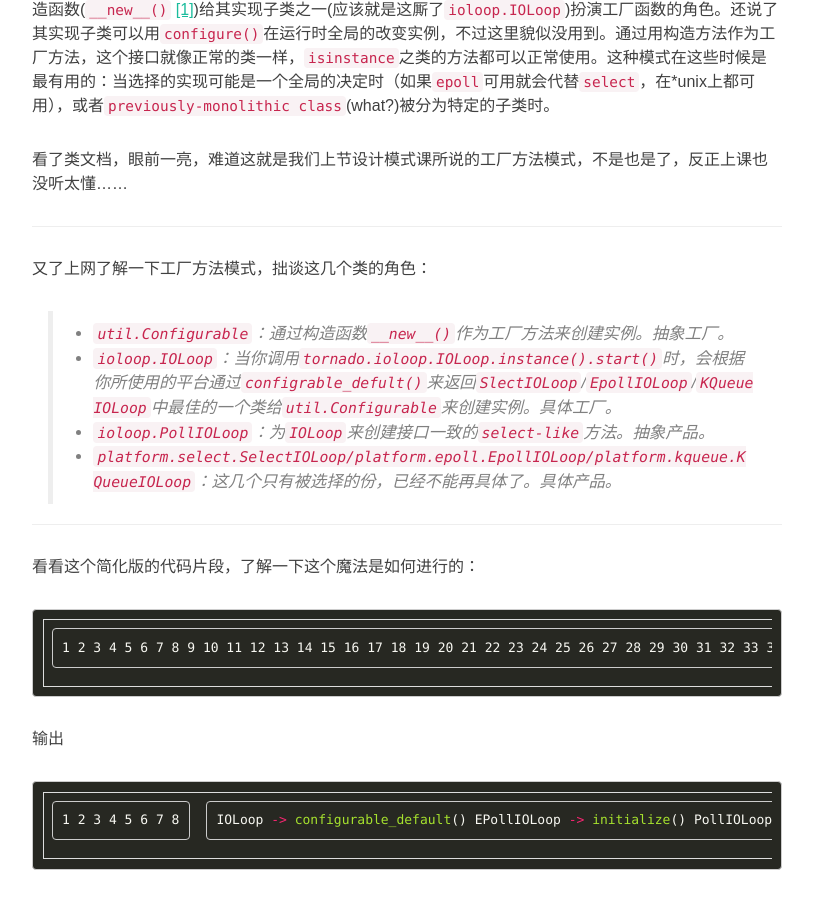
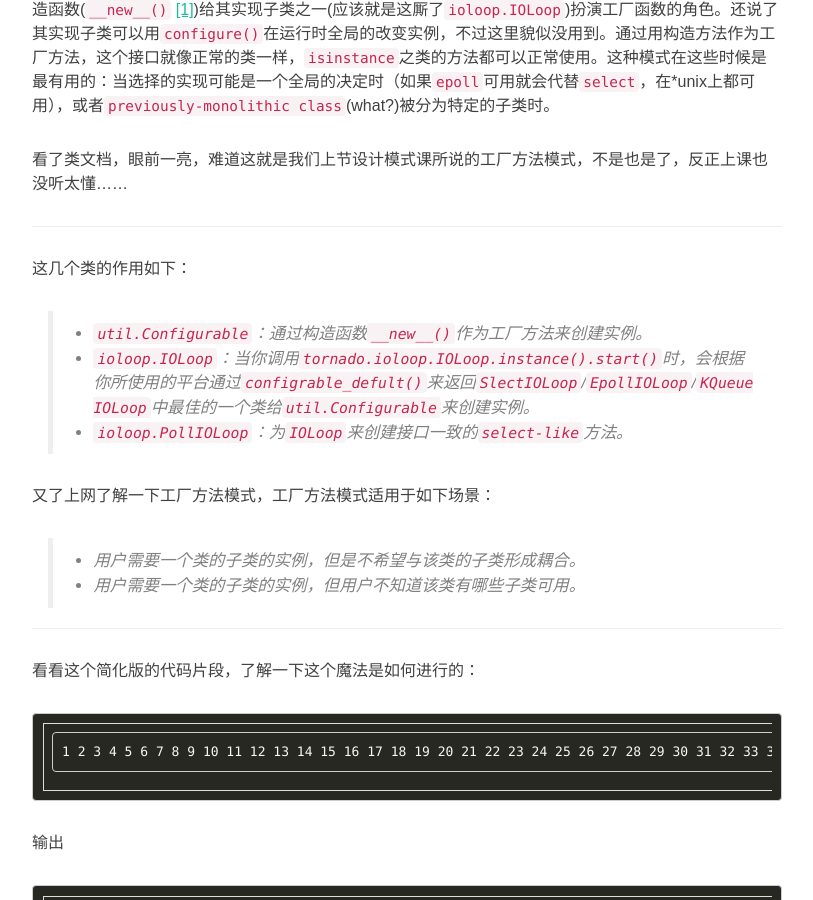
Before and after one commit to damnever/damnever.github.io, a Jekyll site: the page built from _posts/2015-03-28-factory-method-pattern-in-python.md, in a window 1280 px wide and 900 px high, scrolled down 1771 px. Shown: the whole window, without its empty margins (233-1046 px from the left). Built offline with Jekyll 4.4.1, drawn with Linux system fonts in a browser that asks for light colours; nearby versions of some CDN libraries; comment, search, counter and statistics services are not loaded.

Commit message:
factory method pattern ...

```diff
--- a/_posts/2015-03-28-factory-method-pattern-in-python.md
+++ b/_posts/2015-03-28-factory-method-pattern-in-python.md
@@ -64,12 +64,16 @@ tags:
 
 ---
 
-又了上网了解一下工厂方法模式，拙谈这几个类的角色：
+这几个类的作用如下：
+> - `util.Configurable`：通过构造函数`__new__()`作为工厂方法来创建实例。
+> - `ioloop.IOLoop`：当你调用`tornado.ioloop.IOLoop.instance().start()`时，会根据你所使用的平台通过`configrable_defult()`来返回`SlectIOLoop`/`EpollIOLoop`/`KQueueIOLoop`中最佳的一个类给`util.Configurable`来创建实例。
+> - `ioloop.PollIOLoop`：为`IOLoop`来创建接口一致的`select-like`方法。
 
-> - `util.Configurable`：通过构造函数`__new__()`作为工厂方法来创建实例。抽象工厂。
-> - `ioloop.IOLoop`：当你调用`tornado.ioloop.IOLoop.instance().start()`时，会根据你所使用的平台通过`configrable_defult()`来返回`SlectIOLoop`/`EpollIOLoop`/`KQueueIOLoop`中最佳的一个类给`util.Configurable`来创建实例。具体工厂。
-> - `ioloop.PollIOLoop`：为`IOLoop`来创建接口一致的`select-like`方法。抽象产品。
-> - `platform.select.SelectIOLoop/platform.epoll.EpollIOLoop/platform.kqueue.KQueueIOLoop`：这几个只有被选择的份，已经不能再具体了。具体产品。
+
+
+又了上网了解一下工厂方法模式，工厂方法模式适用于如下场景：
+> - 用户需要一个类的子类的实例，但是不希望与该类的子类形成耦合。
+> - 用户需要一个类的子类的实例，但用户不知道该类有哪些子类可用。
 
 ---
 
```
